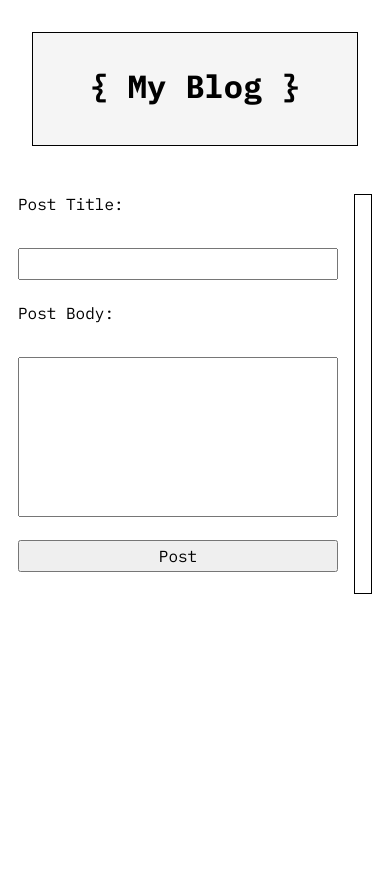
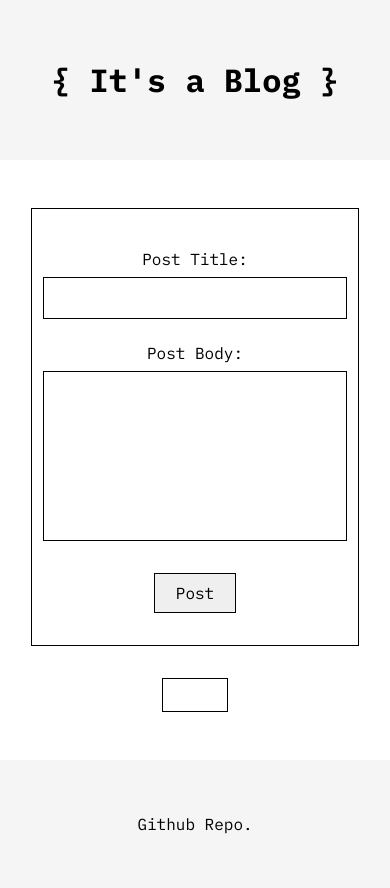
Before and after one commit to ts-oh/blog_project, a plain HTML site: page index.html in a window 390 px wide. Before the commit the page ends 844 px from the top, so only its background shows below. Drawn offline with Linux system fonts and the light colour scheme; no server answers.

Commit message:
cleaned up code and added responsiveness

```diff
--- a/index.html
+++ b/index.html
@@ -1,5 +1,10 @@
-<html>
+<!DOCTYPE html>
+<html lang="en">
   <head>
+    <meta charset="UTF-8" />
+    <meta http-equiv="X-UA-Compatible" content="IE=edge" />
+    <meta name="viewport" content="width=device-width, initial-scale=1.0" />
+    <title>Blog Project</title>
     <link rel="stylesheet" href="style.css" />
     <style>
       @import url("https://fonts.googleapis.com/css2?family=IBM+Plex+Mono:ital,wght@0,300;0,400;0,700;1,300;1,400;1,700&display=swap");
@@ -8,7 +13,7 @@
   <body>
     <header>
       <nav>
-        <h1>{ My Blog }</h1>
+        <h1>{ It's a Blog }</h1>
       </nav>
     </header>
     <main>
@@ -21,6 +26,11 @@
       </form>
       <section id="blog-list"></section>
     </main>
+    <footer>
+      <section id="footer">
+        <a href="https://github.com/ts-oh/blog_project">Github Repo.</a>
+      </section>
+    </footer>
     <script src="index.js"></script>
   </body>
 </html>
--- a/style.css
+++ b/style.css
@@ -1,20 +1,22 @@
 * {
   font-size: 100%;
   font-family: "IBM Plex Mono", monospace;
-  margin: 1rem 0.5rem;
+  margin: 0rem 0rem;
 }
 
 nav {
-  height: 5rem;
-  border: 1px solid black;
+  display: flex;
+  flex-direction: column;
+  justify-content: center;
+  height: 10rem;
   background-color: whitesmoke;
   margin-bottom: 2rem;
-  padding: 1rem 0.5rem;
 }
 
 h1 {
   font-size: 2rem;
   text-align: center;
+  padding: 1rem 1rem;
 }
 
 h3 {
@@ -30,34 +32,109 @@ p {
 
 main {
   display: flex;
-  justify-content: center;
+  margin: 0 2rem;
 }
 
 form {
-  display: grid;
-  height: 400px;
+  display: flex;
+  flex-direction: column;
+  height: fit-content;
+  margin-right: 1rem;
+  padding: 1rem;
 }
 
 form > textarea {
-  width: 20rem;
   height: 10rem;
   resize: none;
   margin: 0 0;
 }
 
-label,
-input {
-  margin: 0 0;
-  height: 2rem;
+label {
+  margin: 0.5rem 0;
 }
 
-section {
+input {
+  margin-bottom: 1rem;
+  height: 2rem;
+  width: 25rem;
+  padding: 0.25rem;
   border: solid 1px black;
-  padding: 0.5rem;
+}
+
+#post-body {
+  padding: 0.25rem;
+  margin-bottom: 1.5rem;
+  border: solid 1px black;
+}
+
+#blog-list {
+  border: 1px solid black;
+  padding: 1rem 2rem;
 }
 
 button {
-  height: 2rem;
+  height: 2.5rem;
   cursor: pointer;
   margin: 0;
+  border: solid 1px black;
 }
+
+hr {
+  margin: 2rem 0;
+}
+
+#footer {
+  display: flex;
+  flex-direction: column;
+  justify-content: center;
+  align-items: center;
+  height: 8rem;
+  background-color: whitesmoke;
+  margin-top: 2rem;
+}
+
+footer a {
+  padding: 1rem 1rem;
+  text-decoration: none;
+  color: black;
+}
+
+footer a:hover {
+  text-decoration: underline;
+  font-weight: bold;
+}
+
+hr:last-child {
+  display: none;
+}
+
+@media only screen and (max-width: 768px) {
+  main {
+    display: flex;
+    flex-direction: column;
+    align-items: center;
+  }
+
+  section#blog-list {
+    margin: 1rem 0rem;
+  }
+
+  form#new-post {
+    align-items: center;
+    border: 1px solid black;
+    width: 100%;
+    margin: 1rem 0rem;
+    padding: 2rem 0rem;
+  }
+
+  input#post-title {
+    width: 90%;
+  }
+  textarea#post-body {
+    width: 90%;
+    margin-bottom: 2rem;
+  }
+  button {
+    width: 25%;
+  }
+}
```
